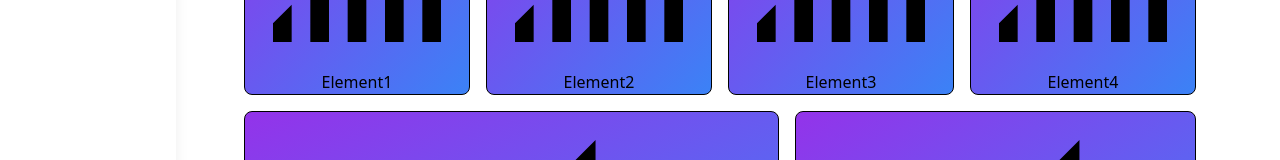
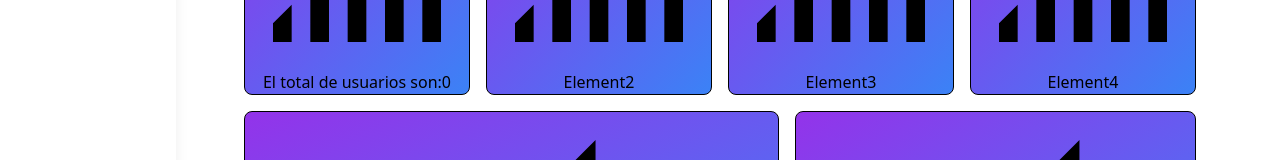
Before and after one commit to Ramirez-05/-App-SuperMarket, a React (Create React App) app in the folder Front - React/: page / in a window 1280 px wide. Shown: the part 464-624 px from the top of the page. Built offline with nearby package versions, Linux system fonts and the light colour scheme; no server answers.

Commit message:
Controlador trae de la api los usuarios activos, falta mejorar el diseño

```diff
--- a/Front - React/src/components/Dashboard/Containerstatistics.js
+++ b/Front - React/src/components/Dashboard/Containerstatistics.js
@@ -1,23 +1,42 @@
 import React from 'react';
+import { useState, useEffect } from 'react';
 import statistics from '../Dashboard/icons/statistics.svg';
+import { ActiveUsers } from '../../controllers/ActiveUsers';
 
-const Items = ({ text, className }) => {
+
+const Items = ({ text, totalusers, className }) => {
   return (
     <div className={`bg-gradient-to-br from-purple-600 to-blue-500 hover:bg-gradient-to-bl focus:ring-4 focus:outline-none
                  focus:ring-blue-300 dark:focus:ring-blue-800 rounded-lg border border-black ${className}`}>
       <img className="justify-center w-full h-56" src={statistics} alt=''/>
-      <span className="grid justify-center items-center">{text}</span>
+      <span className="grid justify-center items-center">{text}{totalusers}</span>
     </div>
   );
 }
 
 export default function Containerstatistics() {
+  const [activeUsers, setActiveUsers] = useState([]); // Estado para usuarios activos
+ const totalusers = activeUsers.length
+  // Usar useEffect para llamar a fetchActiveUsers
+  useEffect(() => {
+    const getActiveUsers = async () => {
+      try {
+        const users = await ActiveUsers(); // Llamar a la función para obtener usuarios
+        setActiveUsers(users); // Almacenar usuarios activos en el estado
+      } catch (error) {
+        console.log(error);
+      }
+    };
+
+    getActiveUsers(); // Ejecuta la función para obtener datos
+  }, []);
+
   return (
     <div>
       <div className="flex flex-col justify-between items-center">
         {/* Primer fila */}
         <div className="flex space-x-4 w-full">
-          <Items text="Element1" />
+          <Items text="El total de usuarios son:" totalusers={totalusers} />
           <Items text="Element2" />
           <Items text="Element3" />
           <Items text="Element4" />
--- a/Front - React/src/components/Homepage/Homepage.js
+++ b/Front - React/src/components/Homepage/Homepage.js
@@ -1,9 +1,14 @@
+import { useState } from "react";
 import React from "react";
 import cat from "../../assets/cat404.svg";
+import Login from "../auth/Login"
 
 export default function Homepage() {
+
+  const [showLogin, setShowLogin] = useState(false)
   return (
     <main>
+      {showLogin && <Login/>}
       <header>
         {/* Ajustamos el padding según el tamaño de la pantalla */}
         <div className="bg-gradient-to-r from-purple-600 to-indigo-500 border-black font-thin flex justify-between items-center px-6 sm:px-10 lg:px-40">
@@ -18,14 +23,13 @@ export default function Homepage() {
             {/* Usamos `hidden` para ocultar el separador en pantallas pequeñas */}
             <hr className="hidden sm:block h-6 border-l border-gray-400" />
             <button className="hover:text-black">Registrarse</button>
-            <button className="hover:text-black">Inicia sesión</button>
+            <button onClick={() => {console.log("Boton Clickeado"); setShowLogin(true);}} className="hover:text-black">Inicia sesión</button>
           </div>
         </div>
       </header>
       <div className="flex flex-col lg:flex-row justify-start items-center w-full min-h-screen bg-white px-6 lg:pl-20">
         {/* Contenido de texto */}
         <div className="text-left mb-8 lg:mb-0">
-          {" "}
           {/* Agrega margen inferior para cuando se muestren en columnas */}
           <h1 className="text-black text-3xl sm:text-5xl font-bold">
             SISTEMA DE INVENTARIO
@@ -46,6 +50,7 @@ export default function Homepage() {
           <img className="w-full h-full object-cover" src={cat} alt="Gato" />
         </div>
       </div>
+
     </main>
   );
 }
--- /dev/null
+++ b/Front - React/src/controllers/ActiveUsers.js
@@ -0,0 +1,12 @@
+import axios from "axios";
+
+
+ export const ActiveUsers = async () => {
+  try {
+    const response = await axios.get('http://localhost:8000/users/get-user-active');
+    return response.data; // Almacenar datos recibidos en el estado
+  } catch (error) {
+    console.error('Error al traer usuarios:', error);
+    throw error;
+  }
+}
```
